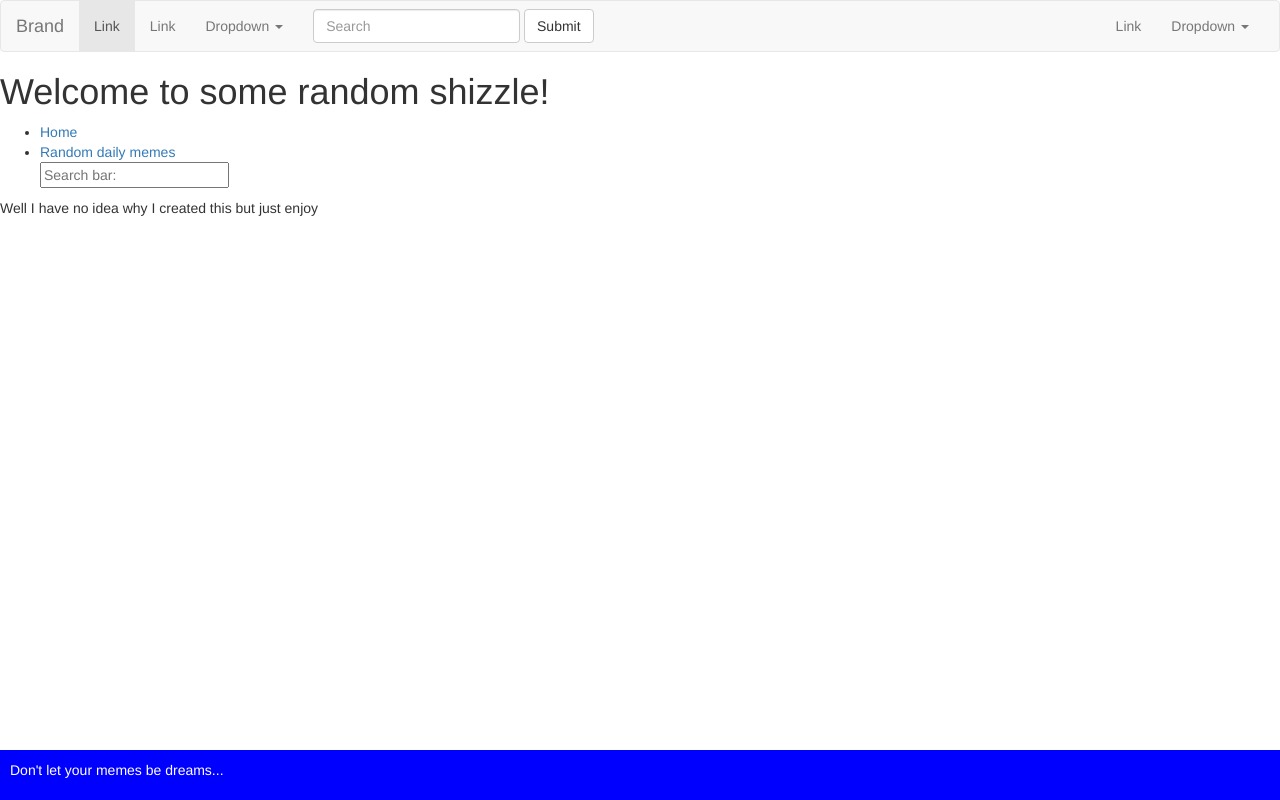
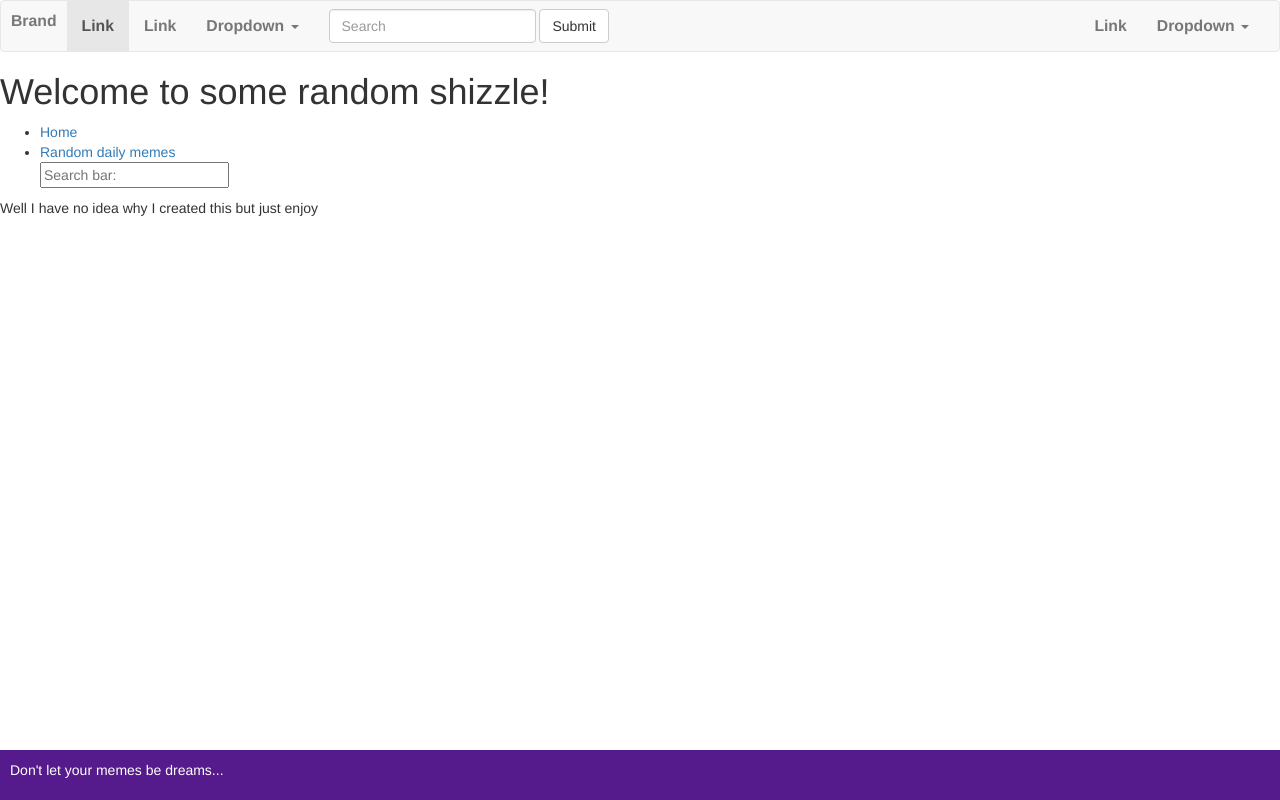
Before and after one commit to ThisNoirProgrammer/thisnoirprogrammer.github.io, a plain HTML site: page index.html in a window 1280 px wide. Drawn offline with nearby package versions, Linux system fonts and the light colour scheme.

Commit message:
Update style.css

```diff
--- a/style.css
+++ b/style.css
@@ -1,10 +1,41 @@
 header {
-    background: #00F;
+    background: #551A8B;
     padding: 10px;
 }
 
+nav ul {
+    margin: 0;
+    padding: 0;
+    list-style-type: none;
+    float: right;
+    float: 10px;
+}
+
+nav a:link, nav a:visited {
+    text-decoration: none;
+    color: #fff;
+    font-size: 1.125em;
+    font-weight: bold;
+    padding: 10px;
+}
+
+header img {
+    float: 10px;
+}
+
+nav a:hover {
+    color: #FFF;
+    background: #551A8B;
+}
+
+nav li {
+    display:inline-block;
+    border-radius: 25px;
+}
+
+
 footer {
-    background: #00F;
+    background: #551A8B;
     padding: 10px;
     position: absolute;
     bottom: 0;
```
